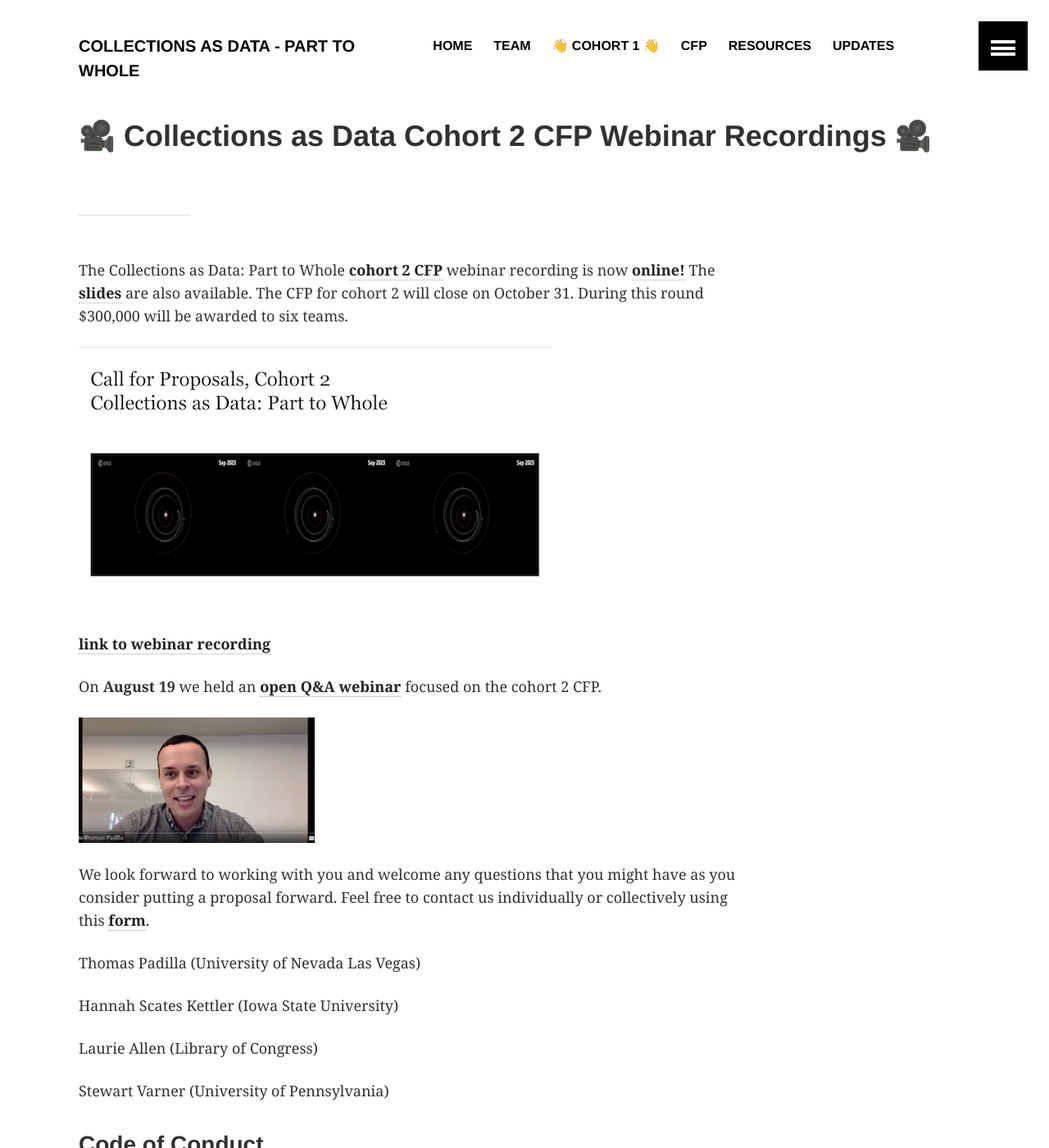
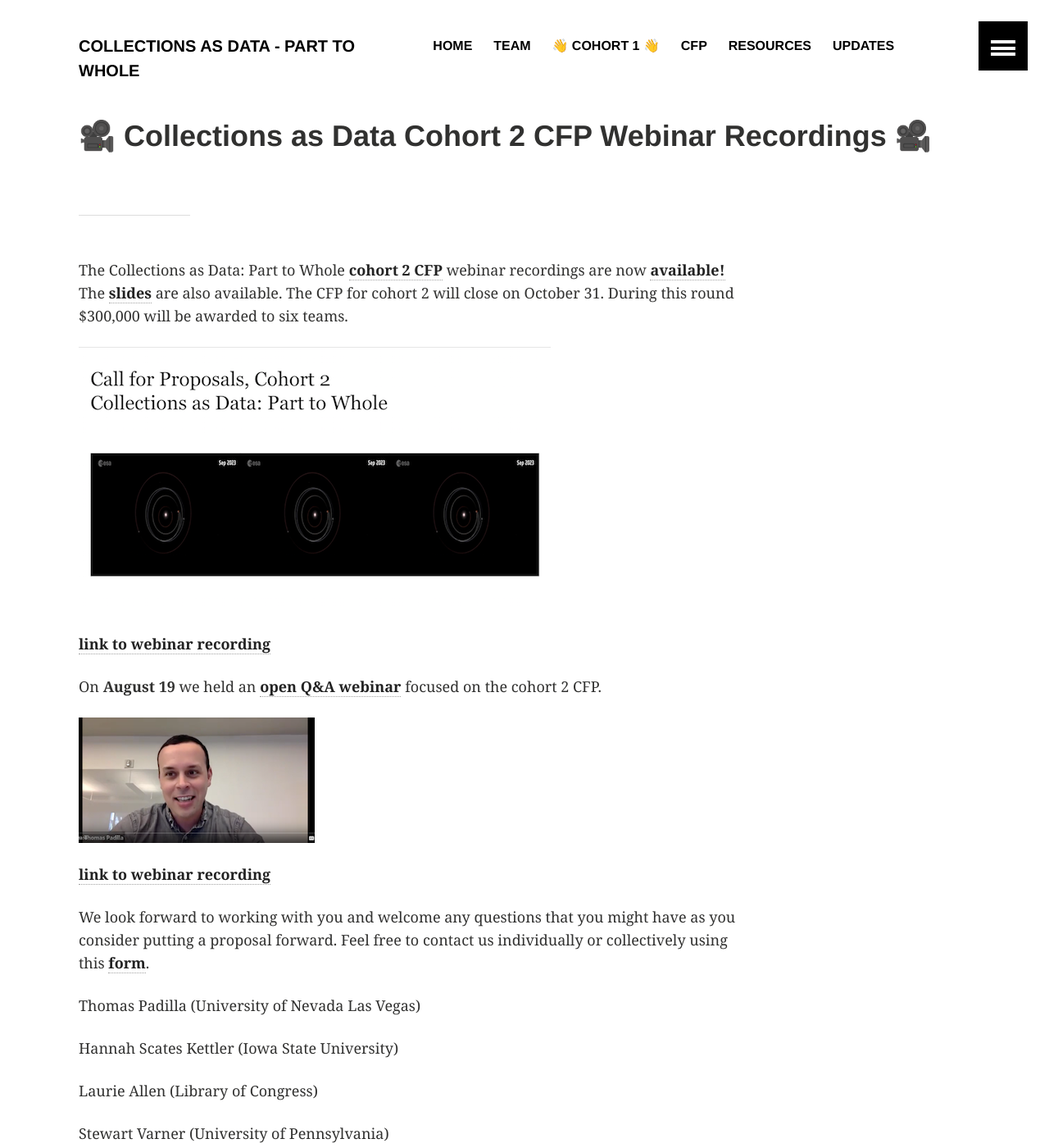
Before and after one commit to collectionsasdata/part2whole, a Jekyll site: the page built from _posts/2019-08-06-cfp2webinar1.markdown, in a window 1280 px wide and 1400 px high. Shown: the whole window at 82% size. Built offline with Jekyll 4.4.1, drawn with Linux system fonts in a browser that asks for light colours.

Commit message:
Update 2019-08-06-cfp2webinar1.markdown

```diff
--- a/_posts/2019-08-06-cfp2webinar1.markdown
+++ b/_posts/2019-08-06-cfp2webinar1.markdown
@@ -6,7 +6,7 @@ teaser: "Collections as Data Cohort 2 CFP Webinars"
 ---
 ---
 
-The Collections as Data: Part to Whole [**cohort 2 CFP**](https://collectionsasdata.github.io/part2whole/cfp/) webinar recording is now [**online!**](https://www.youtube.com/watch?v=l0h31oIcSfE&feature=youtu.be) The [**slides**](https://docs.google.com/presentation/d/1DZCoNMMBGlzP1FjL8iiSbEintZQZeL-SzEIWfI7nbIM/edit?usp=sharing) are also available. The CFP for cohort 2 will close on October 31. During this round $300,000 will be awarded to six teams.
+The Collections as Data: Part to Whole [**cohort 2 CFP**](https://collectionsasdata.github.io/part2whole/cfp/) webinar recordings are now [**available!**](https://www.youtube.com/watch?v=l0h31oIcSfE&feature=youtu.be) The [**slides**](https://docs.google.com/presentation/d/1DZCoNMMBGlzP1FjL8iiSbEintZQZeL-SzEIWfI7nbIM/edit?usp=sharing) are also available. The CFP for cohort 2 will close on October 31. During this round $300,000 will be awarded to six teams.
 
 [![cohort 2 cfp, webinar 1](https://collectionsasdata.github.io/part2whole/cadcfp2_webinar.png)](https://youtu.be/l0h31oIcSfE?t=59)
 
@@ -15,6 +15,8 @@ The Collections as Data: Part to Whole [**cohort 2 CFP**](https://collectionsasd
 On **August 19** we held an [**open Q&A webinar**](https://www.youtube.com/watch?v=EMNTzuTPDWA&feature=youtu.be) focused on the cohort 2 CFP.
 
 [![cohort 2 cfp, webinar 2](https://collectionsasdata.github.io/part2whole/cadcfp2_webinar2.png)](https://www.youtube.com/watch?v=EMNTzuTPDWA&feature=youtu.be)
+
+[**link to webinar recording**](https://www.youtube.com/watch?v=EMNTzuTPDWA&feature=youtu.be)
 
 We look forward to working with you and welcome any questions that you might have as you consider putting a proposal forward. Feel free to contact us individually or collectively using this [**form**](https://docs.google.com/forms/d/e/1FAIpQLSdUpy6FxMSxpM814v03-uscvoFs6yhHASq9z3SVpNdkkqYA0w/viewform?usp=sf_link).
 
```
